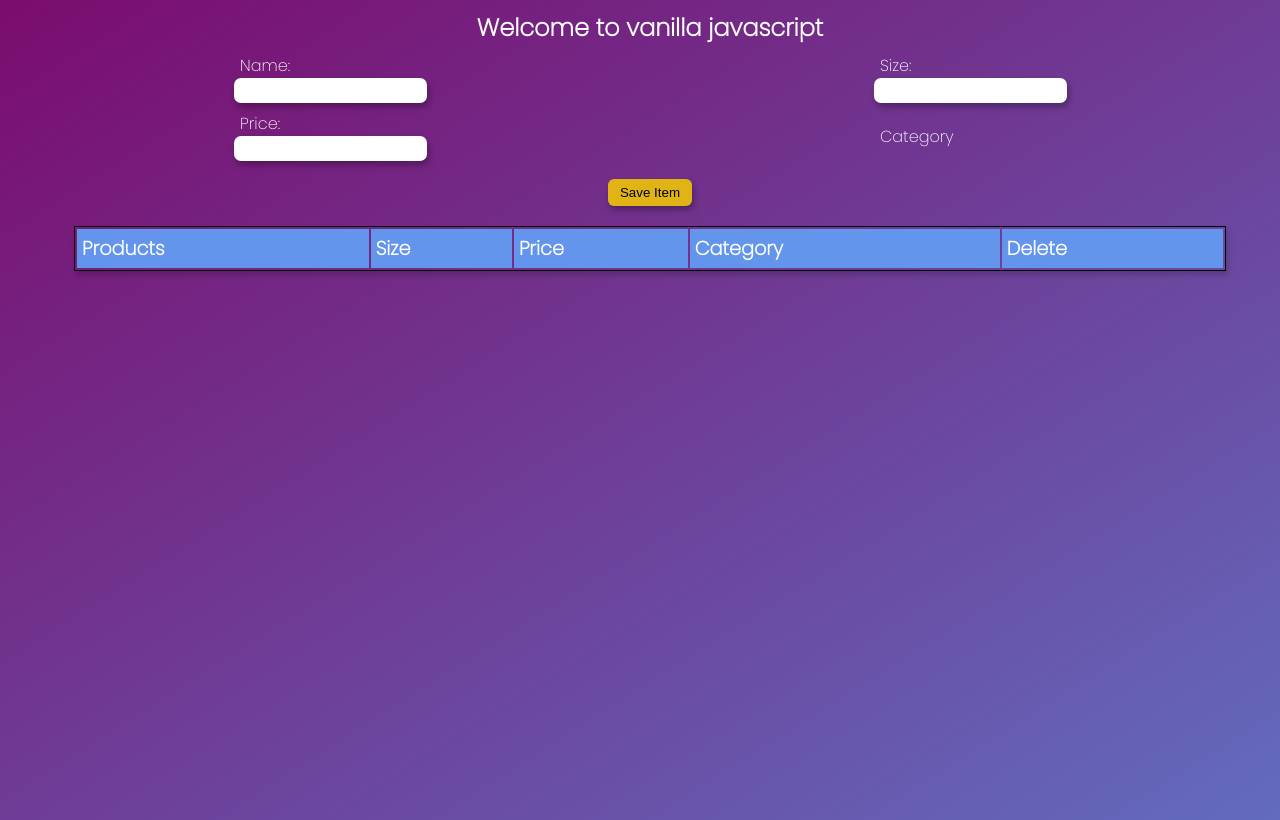
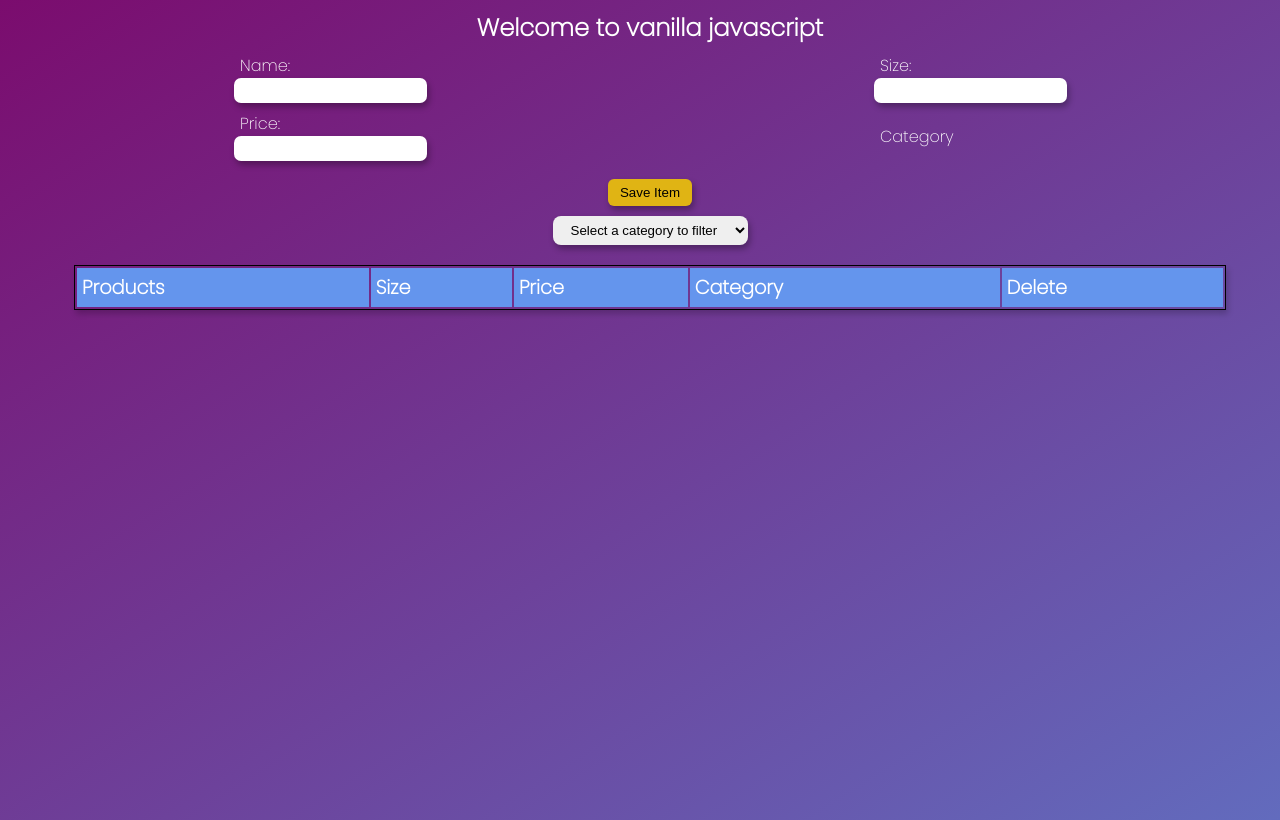
Before and after one commit to C5m7b4/vanilla-js-2, a website built with webpack: page public/index.html in a window 1280 px wide. Built offline with nearby package versions, Linux system fonts and the light colour scheme; a web font is replaced by a local one.

Commit message:
add dynamic select field for uniqe categories

```diff
--- a/src/index.js
+++ b/src/index.js
@@ -58,3 +58,39 @@ const buildTable = () => {
   document.getElementById("items").innerHTML = html;
 };
 buildTable();
+
+Array.prototype.unique = function (field) {
+  const newArray = [];
+  this.forEach((record) => {
+    // destructuring by renaming the field
+    const { [field]: targetField } = record;
+    if (!newArray.includes(targetField)) {
+      newArray.push(targetField);
+    }
+  });
+  return newArray;
+};
+
+const handleFilterChange = (e) => {
+  if (e.target.value == "0") {
+    filteredData = state.items;
+  } else {
+    filteredData = state.items.filter((d) => d.category == e.target.value);
+  }
+  buildTable();
+};
+
+const buildFilterBox = () => {
+  const categories = data.unique("category");
+  let html =
+    '<select id="category-filter"><option value="0">Select a category to filter</option>';
+  categories.map((c) => {
+    html += `<option value="${c}">${c}</option>`;
+  });
+  html += "</select>";
+  document.getElementById("filter").innerHTML = html;
+  const newSelect = document.getElementById("category-filter");
+  newSelect.addEventListener("change", handleFilterChange);
+};
+
+buildFilterBox();
--- a/src/styles.css
+++ b/src/styles.css
@@ -119,3 +119,19 @@ tr:nth-child(odd) {
 td {
   padding: 5px;
 }
+
+.filter-div{
+  width: 100%;
+  display: flex;
+  justify-content: center;
+  align-items: center;
+  margin-top: 10px;
+}
+
+.filter-div select {
+  padding: 6px 14px;
+  border-radius: 8px;
+  outline: none;
+  border: 0;
+  box-shadow: 2px 4px 6px rgba(0,0,0,0.3);
+}
```
Also changed, not shown: README.md.
